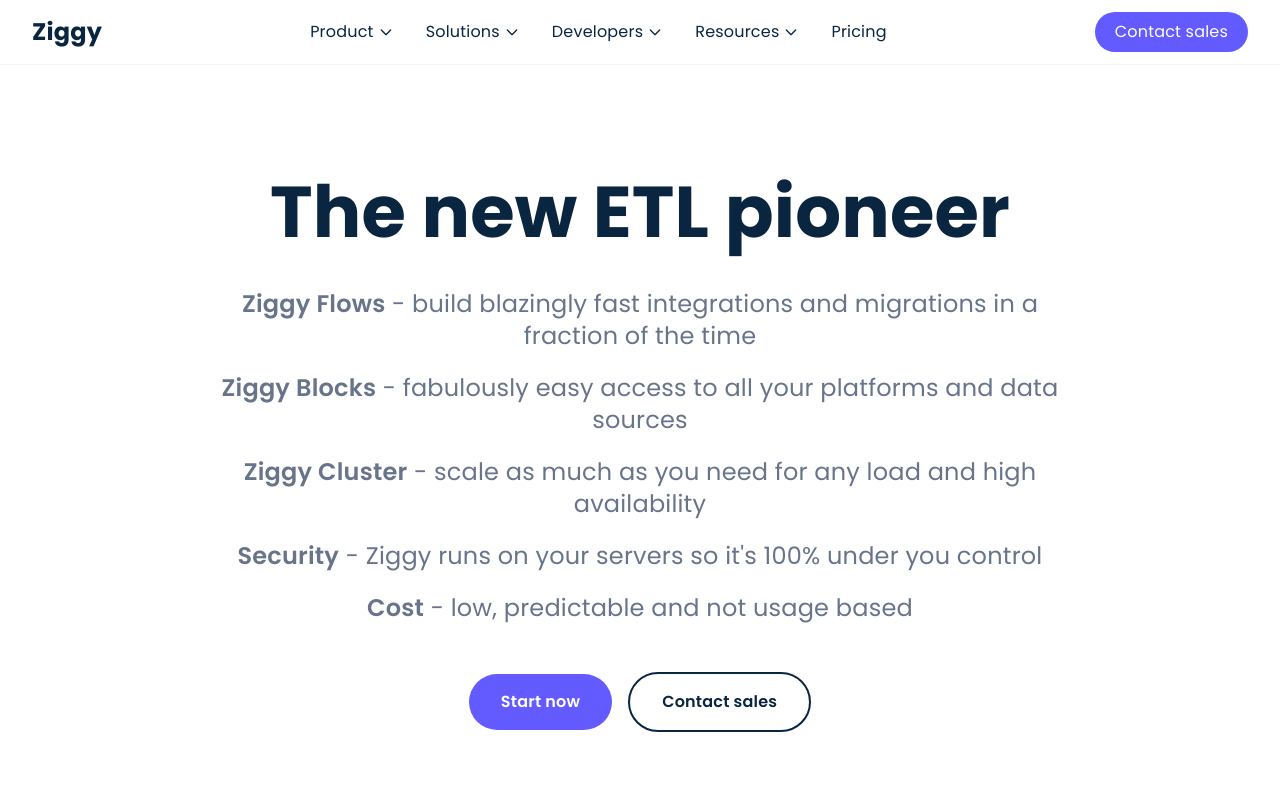
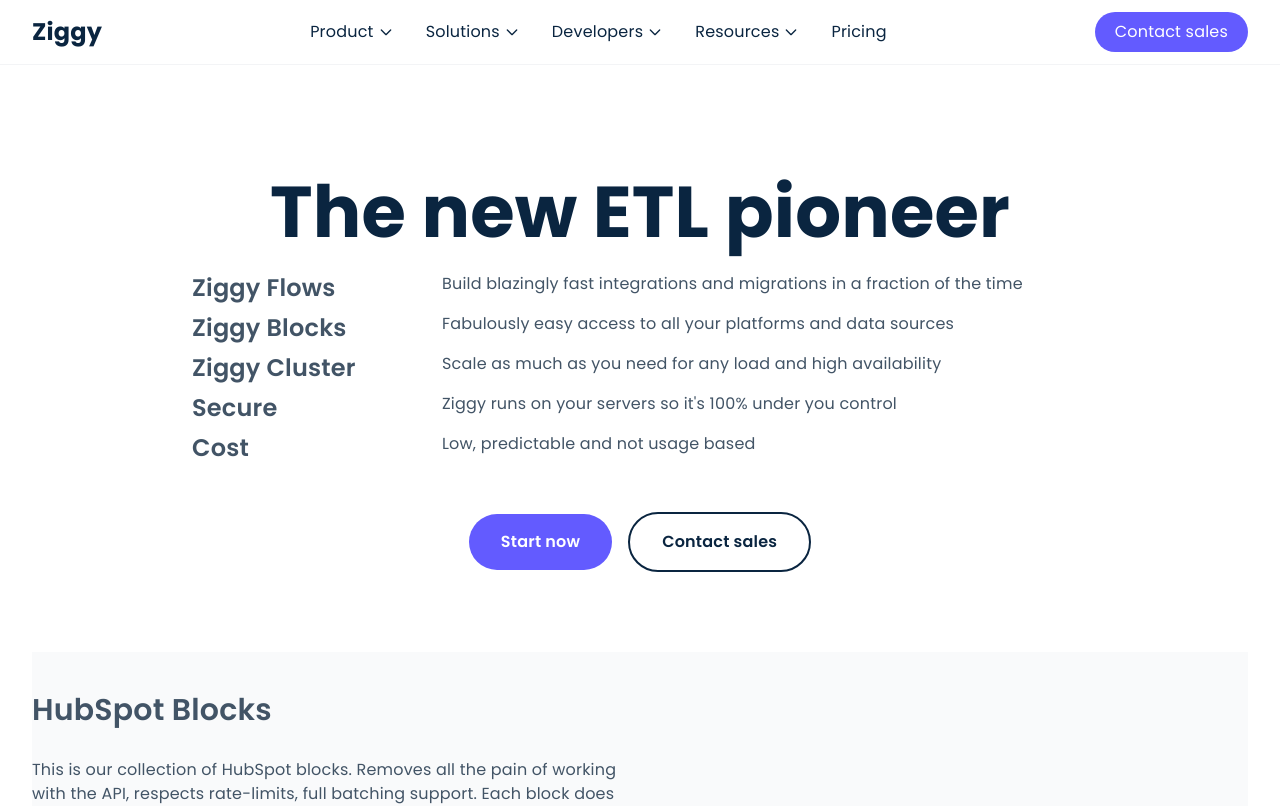
Before and after one commit to fmay/ziggy-site-new, a Next.js app: page / in a window 1280 px wide. Shown: the top 806 px of the page. Built offline with nearby package versions, Linux system fonts and the light colour scheme.

Commit message:
home 0.1

```diff
--- /dev/null
+++ b/src/app/(home)/Hero.tsx
@@ -0,0 +1,61 @@
+import styles from './hero.module.scss'
+
+const Hero = () => (
+  <section className={styles.heroSection}>
+    {/* Background Image */}
+    {/*<div*/}
+    {/*  className="absolute inset-0 -z-20 bg-cover bg-center bg-no-repeat"*/}
+    {/*  style={{ backgroundImage: 'url(/hero/hero-home.jpg)' }}*/}
+    {/*/>*/}
+
+    {/* Overlay for better text readability */}
+    <div className={styles.overlay} />
+
+    <div className={styles.container}>
+      <div className={styles.content}>
+        {/* Main Heading */}
+        <h1 className={styles.heading}>
+          The new ETL pioneer
+        </h1>
+
+        {/* Subheading */}
+        <div className={styles.heroList}>
+          <div className={styles.row}>
+            <div className={styles.column1}>Ziggy Flows</div>
+            <div className={styles.column2}>Build blazingly fast integrations and migrations in a fraction of the time</div>
+          </div>
+          <div className={styles.row}>
+            <div className={styles.column1}>Ziggy Blocks</div>
+            <div className={styles.column2}>Fabulously easy access to all your platforms and data sources</div>
+          </div>
+          <div className={styles.row}>
+            <div className={styles.column1}>Ziggy Cluster</div>
+            <div className={styles.column2}>Scale as much as you need for any load and high availability</div>
+          </div>
+          <div className={styles.row}>
+            <div className={styles.column1}>Secure</div>
+            <div className={styles.column2}>Ziggy runs on your servers so it's 100% under you control</div>
+          </div>
+          <div className={styles.row}>
+            <div className={styles.column1}>Cost</div>
+            <div className={styles.column2}>Low, predictable and not usage based</div>
+          </div>
+        </div>
+
+        {/* CTA Buttons */}
+        <div className={styles.ctaButtons}>
+          <button className={styles.primaryButton}>
+            Start now
+          </button>
+          <button className={styles.secondaryButton}>
+            Contact sales
+          </button>
+        </div>
+
+
+      </div>
+    </div>
+  </section>
+)
+
+export default Hero
--- /dev/null
+++ b/src/app/(home)/hero.module.scss
@@ -0,0 +1,45 @@
+.heroSection {
+  @apply relative pt-32 pb-20 px-4 sm:px-6 lg:px-8;
+}
+
+.overlay {
+  @apply absolute inset-0 -z-10 bg-gradient-to-b from-white/90 via-white/80 to-white/90;
+}
+
+.container {
+  @apply max-w-7xl mx-auto;
+}
+
+.content {
+  @apply text-center max-w-4xl mx-auto;
+}
+
+.heading {
+  @apply text-5xl sm:text-6xl lg:text-7xl font-bold text-stripe-navy mb-6 leading-tight;
+}
+
+.heroList {
+  .row {
+    @apply flex mb-2;
+  }
+
+  .column1 {
+    @apply w-[250px] text-2xl flex-shrink-0 font-semibold text-left;
+  }
+
+  .column2 {
+    @apply flex-1 text-left;
+  }
+}
+
+.ctaButtons {
+  @apply flex flex-col sm:flex-row justify-center items-center gap-4 mt-12;
+
+  .primaryButton {
+    @apply w-full sm:w-auto px-8 py-4 rounded-full bg-stripe-purple text-white font-semibold hover:opacity-90 transition-opacity duration-200;
+  }
+
+  .secondaryButton {
+    @apply w-full sm:w-auto px-8 py-4 rounded-full border-2 border-stripe-navy text-stripe-navy font-semibold hover:bg-stripe-navy hover:text-white transition-all duration-200;
+  }
+}
--- a/src/app/page.tsx
+++ b/src/app/page.tsx
@@ -1,4 +1,4 @@
-import Hero from '@/components/Hero'
+import Hero from '@/app/(home)/Hero'
 import HubspotBlockCollection from '@/components/content/hubspot/HubspotBlockCollection'
 
 export default function Home() {
--- a/src/components/Hero.tsx
+++ /dev/null
@@ -1,66 +0,0 @@
-const Hero = () => (
-  <section className="relative pt-32 pb-20 px-4 sm:px-6 lg:px-8">
-    {/* Background Image */}
-    {/*<div*/}
-    {/*  className="absolute inset-0 -z-20 bg-cover bg-center bg-no-repeat"*/}
-    {/*  style={{ backgroundImage: 'url(/hero/hero-home.jpg)' }}*/}
-    {/*/>*/}
-
-    {/* Overlay for better text readability */}
-    <div className="absolute inset-0 -z-10 bg-gradient-to-b from-white/90 via-white/80 to-white/90" />
-
-    <div className="max-w-7xl mx-auto">
-      <div className="text-center max-w-4xl mx-auto">
-        {/* Main Heading */}
-        <h1 className="text-5xl sm:text-6xl lg:text-7xl font-bold text-stripe-navy mb-6 leading-tight">
-          The new ETL pioneer
-        </h1>
-
-        {/* Subheading */}
-        <ul className="hero-list">
-          <li><span>Ziggy Flows</span> - build blazingly fast integrations and migrations in a fraction of the time</li>
-          <li><span>Ziggy Blocks</span> - fabulously easy access to all your platforms and data sources</li>
-          <li>
-            <span>Ziggy Cluster</span> - scale as much as you need for any load and high availability
-          </li>
-          <li><span>Security</span> - Ziggy runs on your servers so it's 100% under you control</li>
-          <li><span>Cost</span> - low, predictable and not usage based</li>
-        </ul>
-
-        {/* CTA Buttons */}
-        <div className="flex flex-col sm:flex-row justify-center items-center gap-4 mt-12">
-          <button className="w-full sm:w-auto px-8 py-4 rounded-full bg-stripe-purple text-white font-semibold hover:opacity-90 transition-opacity duration-200">
-            Start now
-          </button>
-          <button className="w-full sm:w-auto px-8 py-4 rounded-full border-2 border-stripe-navy text-stripe-navy font-semibold hover:bg-stripe-navy hover:text-white transition-all duration-200">
-            Contact sales
-          </button>
-        </div>
-
-        {/* Email Form */}
-        {/*<div className="max-w-md mx-auto">*/}
-        {/*  <form className="flex flex-col sm:flex-row gap-3">*/}
-        {/*    <input*/}
-        {/*      type="email"*/}
-        {/*      placeholder="Email address"*/}
-        {/*      className="flex-1 px-4 py-3 rounded-full border border-gray-300 focus:outline-none focus:ring-2 focus:ring-stripe-purple focus:border-transparent"*/}
-        {/*    />*/}
-        {/*    <button*/}
-        {/*      type="submit"*/}
-        {/*      className="px-6 py-3 rounded-full bg-stripe-navy text-white font-semibold hover:opacity-90 transition-opacity duration-200">*/}
-        {/*      Get started*/}
-        {/*    </button>*/}
-        {/*  </form>*/}
-        {/*</div>*/}
-      </div>
-    </div>
-
-    {/* Gradient Background Effect */}
-    {/*<div className="absolute inset-0 -z-5 overflow-hidden">*/}
-    {/*  <div className="absolute top-0 left-1/4 w-96 h-96 opacity-20 rounded-full blur-3xl" />*/}
-    {/*  <div className="absolute bottom-0 right-1/4 w-96 h-96 opacity-20 rounded-full blur-3xl" />*/}
-    {/*</div>*/}
-  </section>
-)
-
-export default Hero
```
